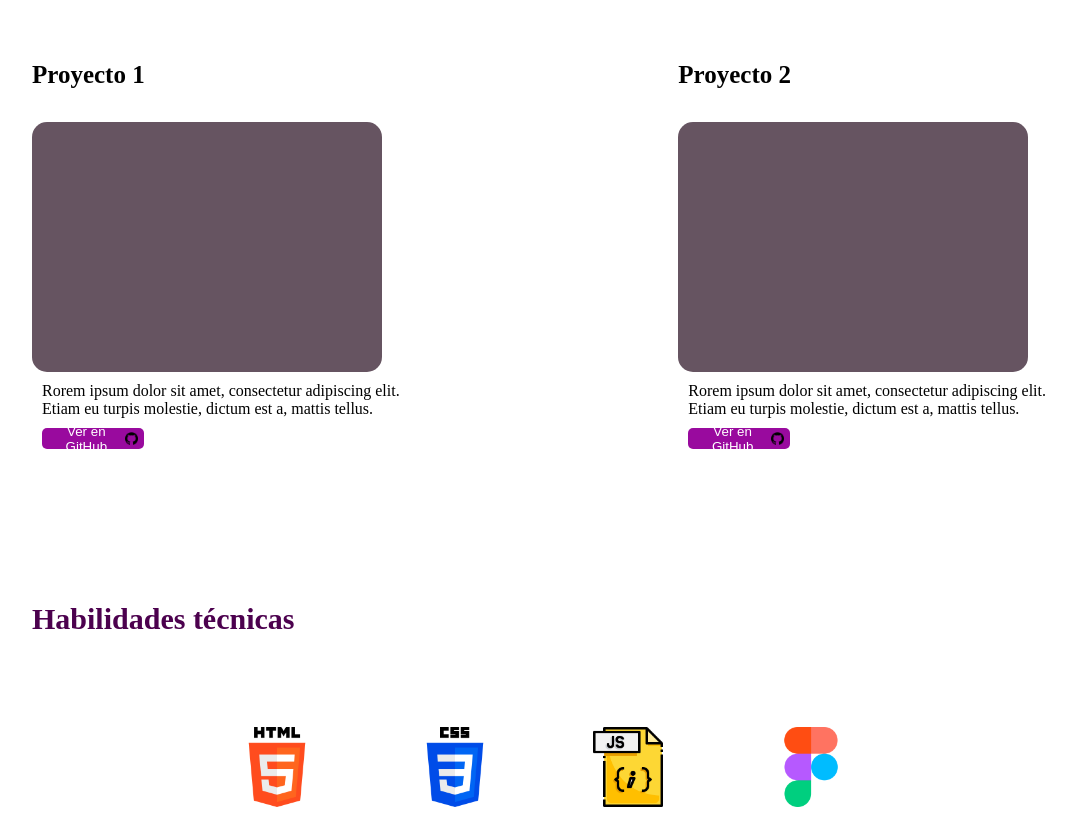
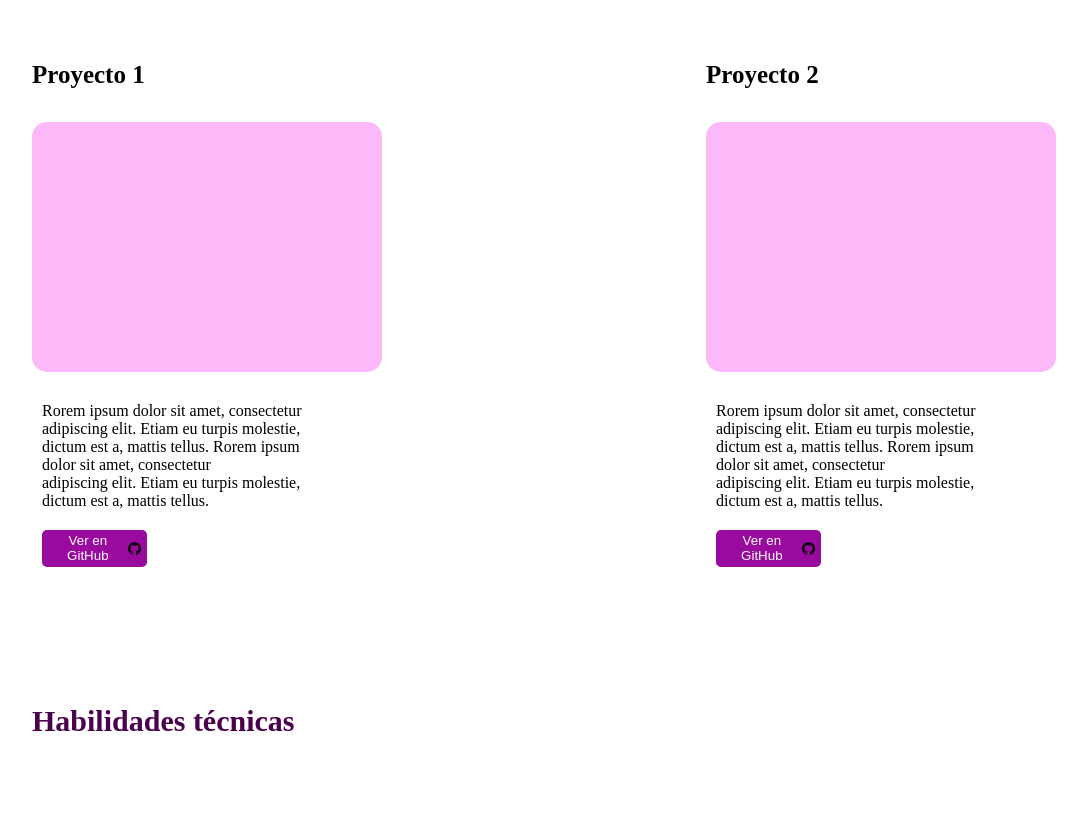
Before and after one commit to devegalaura-dev/portfolio, a plain HTML site: page index.html in a window 1280 px wide. Shown: the part 948-1762 px from the top of the page, without its empty margins (96-1183 px from the left). Drawn offline with Linux system fonts and the light colour scheme; a web font is replaced by a local one.

```diff
--- a/index.html
+++ b/index.html
@@ -59,8 +59,9 @@
             <section class="proyecto1">
                 <h4>Proyecto 1</h4>
                 <div class="caja1"></div>
-                <div class="texto1">Rorem ipsum dolor sit amet, consectetur adipiscing elit. <br>
-                    Etiam eu turpis molestie, dictum est a, mattis tellus.
+                <div class="texto1">Rorem ipsum dolor sit amet, consectetur <br> adipiscing elit.
+                    Etiam eu turpis molestie, <br> dictum est a, mattis tellus. Rorem ipsum <br> dolor sit amet, consectetur <br> adipiscing elit.
+                    Etiam eu turpis molestie, <br> dictum est a, mattis tellus.
                 </div>
                 <button>Ver en GitHub
                     <div class="github1">
@@ -73,8 +74,9 @@
             <section class="proyecto2">
                 <h4>Proyecto 2</h4>
                 <div class="caja2"></div>
-                <div class="texto2">Rorem ipsum dolor sit amet, consectetur adipiscing elit. <br>
-                    Etiam eu turpis molestie, dictum est a, mattis tellus.
+                <div class="texto2">Rorem ipsum dolor sit amet, consectetur <br> adipiscing elit.
+                    Etiam eu turpis molestie, <br> dictum est a, mattis tellus. Rorem ipsum <br> dolor sit amet, consectetur <br> adipiscing elit.
+                    Etiam eu turpis molestie, <br> dictum est a, mattis tellus.
                 </div>
                 <button>Ver en GitHub
                     <div class="github2">
@@ -109,7 +111,7 @@
                     <div class="datos-formulario">
                         <div class="datosContact">
                             <p>lauradevega94@gmail.com</p>
-                            <p>+34 622 19 67 40</p>
+                            <p>+34 XXX XX XX XX</p>
                         </div>
                         <div class="formulario">
                             <form>
--- a/style.css
+++ b/style.css
@@ -206,15 +206,17 @@
     display: flex;
     width: 350px;
     height: 250px;
-    background-color: rgb(102, 84, 97);
+    background-color: #fa80f48f;
     border-radius: 15px;
+    margin-bottom: 20px;
 }
 .caja2{
     display: flex;
     width: 350px;
     height: 250px;
-    background-color: rgb(102, 84, 97);
+    background-color: #fa80f48f;
     border-radius: 15px;
+    margin-bottom: 20px;
 }
 .proyecto1 h4{
     font-size: 25px;
@@ -225,18 +227,20 @@
 .texto1{
     display: flex;
     padding: 10px;
+    margin-bottom: 10px;
 }
 .texto2{
     display: flex;
     padding: 10px;
+    margin-bottom: 10px;
 }
 /*INICIO BOTÓN 1 */
 .proyecto1 button {
     display: flex;
     flex-direction: row;
     flex-wrap: nowrap;
-    width:27%;
-    height: 5%;
+    width:30%;
+    height: 7%;
     margin-left: 10px;
     justify-content: space-between;
     align-items: center;
@@ -261,8 +265,8 @@
     display: flex;
     flex-direction: row;
     flex-wrap: nowrap;
-    width:27%;
-    height: 5%;
+    width:30%;
+    height: 7%;
     margin-left: 10px;
     justify-content: space-between;
     align-items: center;
```
